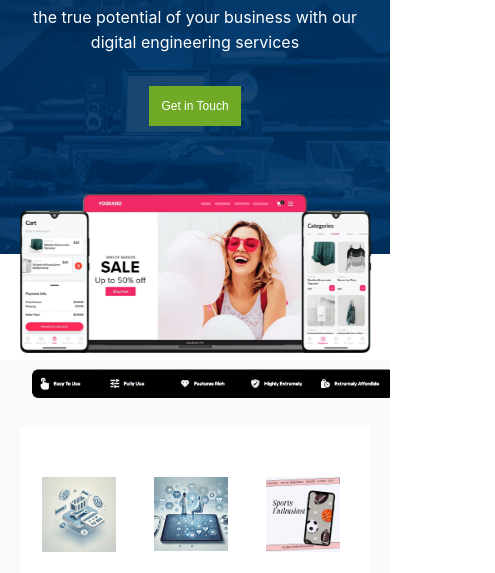
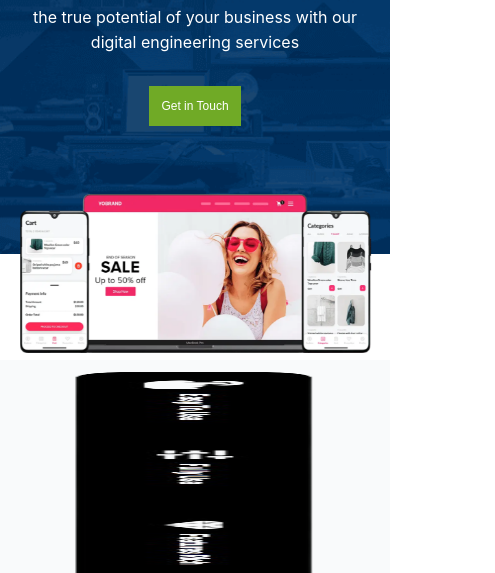
Before and after one commit to MeMohitSingla/industry, a plain HTML site: page index.html in a window 390 px wide. Shown: the part 246-819 px from the top of the page, 495 px wide, since content can reach past the window. Drawn offline with Linux system fonts and the light colour scheme.

Commit message:
Update index.html

```diff
--- a/index.html
+++ b/index.html
@@ -171,6 +171,31 @@
             }
         }
 
+        /***** side-bar *****/
+
+        .sidebar-image-wrapper {
+            background-color: #f9fafb;
+            overflow-x: hidden;
+            text-align: center;
+        }
+
+        .sidebar-image {
+            max-width: 100%;
+            height: auto;
+            transition: transform 0.3s ease;
+        }
+
+        /* Rotate image on small screens */
+        @media (max-width: 768px) {
+            .sidebar-image {
+                transform: rotate(90deg);
+                width: auto;
+                height: 100vw;
+                overflow-x: hidden;
+                /* Fit height to screen width */
+            }
+        }
+
         /**** grid-images****/
 
         .sticky-gallery-wrapper {
@@ -570,7 +595,7 @@
         }
 
         .feature-button {
-            border: 1px solid #77C58D   ;
+            border: 1px solid #77C58D;
             background: transparent;
             color: #77C58D;
             padding: 10px 20px;
@@ -606,10 +631,24 @@
             justify-content: center;
             gap: 0;
             flex-wrap: wrap;
+            overflow-x: hidden;
         }
 
         .image-row1 img {
-            max-width: 200px;
+            max-width: 100%;
+            width: 200px;
+            height: auto;
+            margin: 10px;
+        }
+
+        .macbook {
+            width: 400px;
+        }
+
+        @media (max-width: 768px) {
+            .macbook {
+                width: 100%;
+            }
         }
 
         .feature-layout {
@@ -1304,10 +1343,11 @@
         <img src="on-demand_launch_marketplace.webp" alt="Cart Preview">
     </section>
 
-    <div style="background-color: #f9fafb; overflow-x: hidden;">
-        <img src="side_bar.png" alt="side_bar"
-            style="max-width: 100%; height: auto; display: block; margin-left: 20px;">
+    <div class="sidebar-image-wrapper">
+        <img src="side_bar.png" alt="side_bar" class="sidebar-image">
     </div>
+
+
 
     <div class="sticky-gallery-wrapper">
         <section class="sticky-gallery">
@@ -1503,7 +1543,8 @@
     </section>
 
     <section class="tech-suite" style="background-color: #f9fafb;">
-        <h1 style="color: #134872; font-size: 40px; font-weight: 800; margin-bottom: 20px;">Get A Complete Tech Suite</h1>
+        <h1 style="color: #134872; font-size: 40px; font-weight: 800; margin-bottom: 20px;">Get A Complete Tech Suite
+        </h1>
         <h2 style="color: #134872; font-size: 32px;">To Manage And Scale Your Multi Service Marketplace</h2>
 
         <!-- Tab Buttons -->
@@ -1526,7 +1567,7 @@
         <div class="tab-content1 active" id="admin">
             <div class="image-row1">
                 <img src="group@2x-2.webp" alt="Admin Panel 1">
-                <img src="macbook-silver.webp" alt="Admin Panel 2" style="max-width: 600px;">
+                <img src="macbook-silver.webp" alt="Admin Panel 2" class="macbook">
                 <img src="group@2x.webp" alt="Admin Panel 3">
             </div>
         </div>
```
